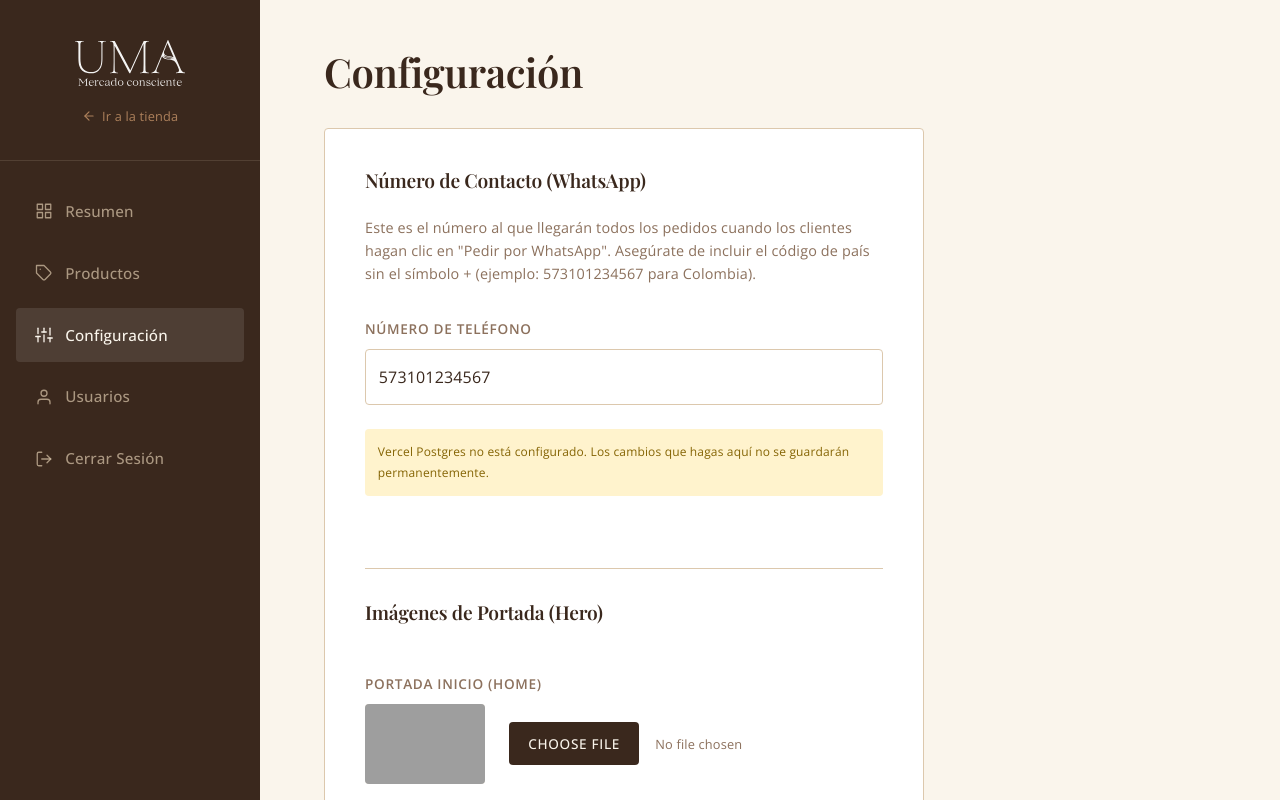
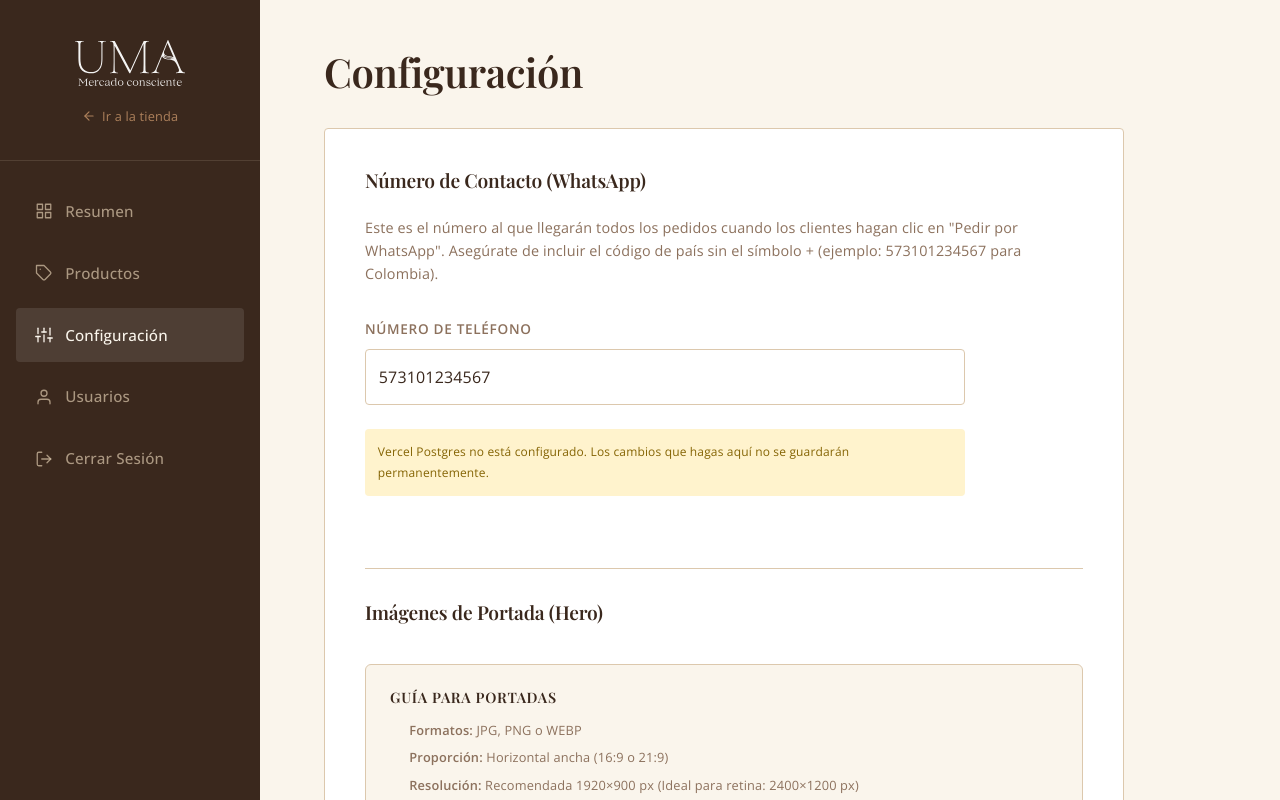
Before and after one commit to claujaramillo/uma-catalogo, a Next.js app: page /admin/configuracion in a window 1280 px wide. Built offline with nearby package versions, Linux system fonts and the light colour scheme; no server answers; grey boxes are pictures that could not be loaded.

Commit message:
ui(admin): improve configuration guidance for hero images and whatsapp fields

```diff
--- a/src/app/admin/configuracion/page.tsx
+++ b/src/app/admin/configuracion/page.tsx
@@ -2,11 +2,14 @@ import { getSetting, updateSetting } from '@/lib/db';
 import { put } from '@vercel/blob';
 import { revalidatePath } from 'next/cache';
 import Image from 'next/image';
+import FocalPointEditor from '@/components/admin/FocalPointEditor';
 
 export default async function ConfigPage() {
   const whatsapp = await getSetting('whatsapp_number', '573101234567');
   const homeHeroImage = await getSetting('home_hero_image', '/hero_uma2.jpg');
   const catalogHeroImage = await getSetting('catalog_hero_image', '/hero_uma2.jpg');
+  const homeHeroFocal = await getSetting('home_hero_focal', '50% 50%');
+  const catalogHeroFocal = await getSetting('catalog_hero_focal', '50% 50%');
   const hasDb = !!process.env.POSTGRES_URL;
   const hasBlob = !!process.env.BLOB_READ_WRITE_TOKEN;
 
@@ -30,8 +33,17 @@ export default async function ConfigPage() {
       await updateSetting('catalog_hero_image', blob.url);
     }
 
+    // Guardar Encuadres (siempre presentes gracias a los hidden inputs)
+    const homeFocal = formData.get('home_hero_focal') as string;
+    if (homeFocal) await updateSetting('home_hero_focal', homeFocal);
+
+    const catalogFocal = formData.get('catalog_hero_focal') as string;
+    if (catalogFocal) await updateSetting('catalog_hero_focal', catalogFocal);
+
     revalidatePath('/', 'layout');
   }
+
+  const helperStyle = { fontSize: '0.8rem', color: 'var(--uma-taupe)', marginBottom: '0.3rem' };
 
   return (
     <div>
@@ -39,7 +51,7 @@ export default async function ConfigPage() {
         Configuración
       </h1>
 
-      <div style={{ background: 'white', padding: '2.5rem', borderRadius: '4px', border: '1px solid var(--uma-arena)', maxWidth: '600px' }}>
+      <div style={{ background: 'white', padding: '2.5rem', borderRadius: '4px', border: '1px solid var(--uma-arena)', maxWidth: '800px' }}>
         <h2 style={{ fontSize: '1.2rem', color: 'var(--uma-cacao)', marginBottom: '1.5rem', fontWeight: 600 }}>Número de Contacto (WhatsApp)</h2>
         <p style={{ fontSize: '0.9rem', color: 'var(--uma-taupe)', marginBottom: '2rem', lineHeight: 1.6 }}>
           Este es el número al que llegarán todos los pedidos cuando los clientes hagan clic en &quot;Pedir por WhatsApp&quot;.
@@ -55,44 +67,58 @@ export default async function ConfigPage() {
               type="text"
               name="whatsapp"
               defaultValue={whatsapp}
-              style={{ width: '100%', padding: '0.8rem', border: '1px solid var(--uma-arena)', borderRadius: '4px', fontFamily: 'var(--font-body)', fontSize: '1rem', color: 'var(--uma-cacao)' }}
+              style={{ width: '100%', maxWidth: '600px', padding: '0.8rem', border: '1px solid var(--uma-arena)', borderRadius: '4px', fontFamily: 'var(--font-body)', fontSize: '1rem', color: 'var(--uma-cacao)' }}
               required
             />
           </div>
 
           {!hasDb && (
-            <p style={{ fontSize: '0.75rem', color: '#856404', background: '#FFF3CD', padding: '0.8rem', borderRadius: '4px' }}>
+            <p style={{ fontSize: '0.75rem', color: '#856404', background: '#FFF3CD', padding: '0.8rem', borderRadius: '4px', maxWidth: '600px' }}>
               Vercel Postgres no está configurado. Los cambios que hagas aquí no se guardarán permanentemente.
             </p>
           )}
 
           {/* Imágenes de Portada */}
-        <h2 style={{ fontSize: '1.2rem', color: 'var(--uma-cacao)', marginBottom: '1.5rem', marginTop: '3rem', fontWeight: 600, borderTop: '1px solid var(--uma-arena)', paddingTop: '2rem' }}>Imágenes de Portada (Hero)</h2>
-        <div style={{ display: 'flex', flexDirection: 'column', gap: '2rem', marginBottom: '2rem' }}>
+          <h2 style={{ fontSize: '1.2rem', color: 'var(--uma-cacao)', marginBottom: '1rem', marginTop: '3rem', fontWeight: 600, borderTop: '1px solid var(--uma-arena)', paddingTop: '2rem' }}>Imágenes de Portada (Hero)</h2>
+
+          <div style={{ background: 'var(--uma-marfil)', padding: '1.5rem', borderRadius: '6px', border: '1px solid var(--uma-arena)', marginBottom: '2rem' }}>
+            <h3 style={{ fontSize: '0.9rem', fontWeight: 600, color: 'var(--uma-cacao)', marginBottom: '0.8rem', textTransform: 'uppercase', letterSpacing: '0.05em' }}>Guía para Portadas</h3>
+            <ul style={{ paddingLeft: '1.2rem', margin: 0 }}>
+              <li style={helperStyle}><strong>Formatos:</strong> JPG, PNG o WEBP</li>
+              <li style={helperStyle}><strong>Proporción:</strong> Horizontal ancha (16:9 o 21:9)</li>
+              <li style={helperStyle}><strong>Resolución:</strong> Recomendada 1920×900 px (Ideal para retina: 2400×1200 px)</li>
+              <li style={helperStyle}><strong>Peso:</strong> Menos de 1.5 MB para carga rápida</li>
+              <li style={helperStyle}><strong>Composición:</strong> Evitar texto dentro de la imagen. Dejar &quot;aire visual&quot; para que el título de la web se lea bien. Usa el botón &quot;Ajustar encuadre&quot; para centrar el foco importante.</li>
+            </ul>
+          </div>
+
+          <div style={{ display: 'flex', flexDirection: 'column', gap: '3rem', marginBottom: '2rem' }}>
 
             {/* Home Hero */}
-          <div>
-            <label style={{ display: 'block', fontSize: '0.85rem', fontWeight: 600, color: 'var(--uma-taupe)', marginBottom: '0.5rem', textTransform: 'uppercase', letterSpacing: '0.05em' }}>
+            <div style={{ display: 'flex', gap: '2rem', flexWrap: 'wrap', alignItems: 'flex-start', background: 'var(--uma-crema)', padding: '1.5rem', borderRadius: '6px' }}>
+              <div style={{ flex: '1', minWidth: '250px' }}>
+                <label style={{ display: 'block', fontSize: '0.9rem', fontWeight: 600, color: 'var(--uma-cacao)', marginBottom: '1rem', textTransform: 'uppercase', letterSpacing: '0.05em' }}>
                   Portada Inicio (Home)
                 </label>
-            <div style={{ display: 'flex', gap: '1.5rem', alignItems: 'center' }}>
-              <div style={{ width: '120px', height: '80px', position: 'relative', background: 'var(--uma-crema)', borderRadius: '4px', overflow: 'hidden' }}>
-                <Image src={homeHeroImage} alt="Home Hero" fill style={{ objectFit: 'cover' }} />
+                <input type="file" name="home_hero" accept="image/jpeg, image/png, image/webp" style={{ fontSize: '0.85rem', width: '100%', marginBottom: '1rem' }} />
+                <FocalPointEditor imageUrl={homeHeroImage} initialPosition={homeHeroFocal} inputName="home_hero_focal" aspectRatio="horizontal" />
               </div>
-              <input type="file" name="home_hero" accept="image/jpeg, image/png, image/webp" style={{ fontSize: '0.8rem' }} />
+              <div style={{ width: '250px', height: '110px', position: 'relative', background: 'var(--uma-marfil)', borderRadius: '4px', overflow: 'hidden', border: '1px solid var(--uma-arena)', flexShrink: 0 }}>
+                <Image src={homeHeroImage} alt="Home Hero Preview" fill style={{ objectFit: 'cover', objectPosition: homeHeroFocal }} />
               </div>
             </div>
 
             {/* Catalog Hero */}
-          <div>
-            <label style={{ display: 'block', fontSize: '0.85rem', fontWeight: 600, color: 'var(--uma-taupe)', marginBottom: '0.5rem', textTransform: 'uppercase', letterSpacing: '0.05em' }}>
+            <div style={{ display: 'flex', gap: '2rem', flexWrap: 'wrap', alignItems: 'flex-start', background: 'var(--uma-crema)', padding: '1.5rem', borderRadius: '6px' }}>
+              <div style={{ flex: '1', minWidth: '250px' }}>
+                <label style={{ display: 'block', fontSize: '0.9rem', fontWeight: 600, color: 'var(--uma-cacao)', marginBottom: '1rem', textTransform: 'uppercase', letterSpacing: '0.05em' }}>
                   Portada Catálogo
                 </label>
-            <div style={{ display: 'flex', gap: '1.5rem', alignItems: 'center' }}>
-              <div style={{ width: '120px', height: '80px', position: 'relative', background: 'var(--uma-crema)', borderRadius: '4px', overflow: 'hidden' }}>
-                <Image src={catalogHeroImage} alt="Catalog Hero" fill style={{ objectFit: 'cover' }} />
+                <input type="file" name="catalog_hero" accept="image/jpeg, image/png, image/webp" style={{ fontSize: '0.85rem', width: '100%', marginBottom: '1rem' }} />
+                <FocalPointEditor imageUrl={catalogHeroImage} initialPosition={catalogHeroFocal} inputName="catalog_hero_focal" aspectRatio="horizontal" />
               </div>
-              <input type="file" name="catalog_hero" accept="image/jpeg, image/png, image/webp" style={{ fontSize: '0.8rem' }} />
+              <div style={{ width: '250px', height: '110px', position: 'relative', background: 'var(--uma-marfil)', borderRadius: '4px', overflow: 'hidden', border: '1px solid var(--uma-arena)', flexShrink: 0 }}>
+                <Image src={catalogHeroImage} alt="Catalog Hero Preview" fill style={{ objectFit: 'cover', objectPosition: catalogHeroFocal }} />
               </div>
             </div>
 
@@ -103,9 +129,11 @@ export default async function ConfigPage() {
             )}
           </div>
 
-        <button type="submit" style={{ border: 'none', padding: '1rem 2rem', background: 'var(--uma-cacao)', color: 'white', borderRadius: '4px', cursor: 'pointer', fontWeight: 600 }}>
+          <div style={{ borderTop: '1px solid var(--uma-arena)', paddingTop: '1.5rem' }}>
+            <button type="submit" style={{ border: 'none', padding: '1rem 2.5rem', background: 'var(--uma-cacao)', color: 'white', borderRadius: '4px', cursor: 'pointer', fontWeight: 600 }}>
               Guardar Cambios
             </button>
+          </div>
         </form>
       </div>
     </div>
```
Lines whose indentation alone changed are shown as unchanged.
